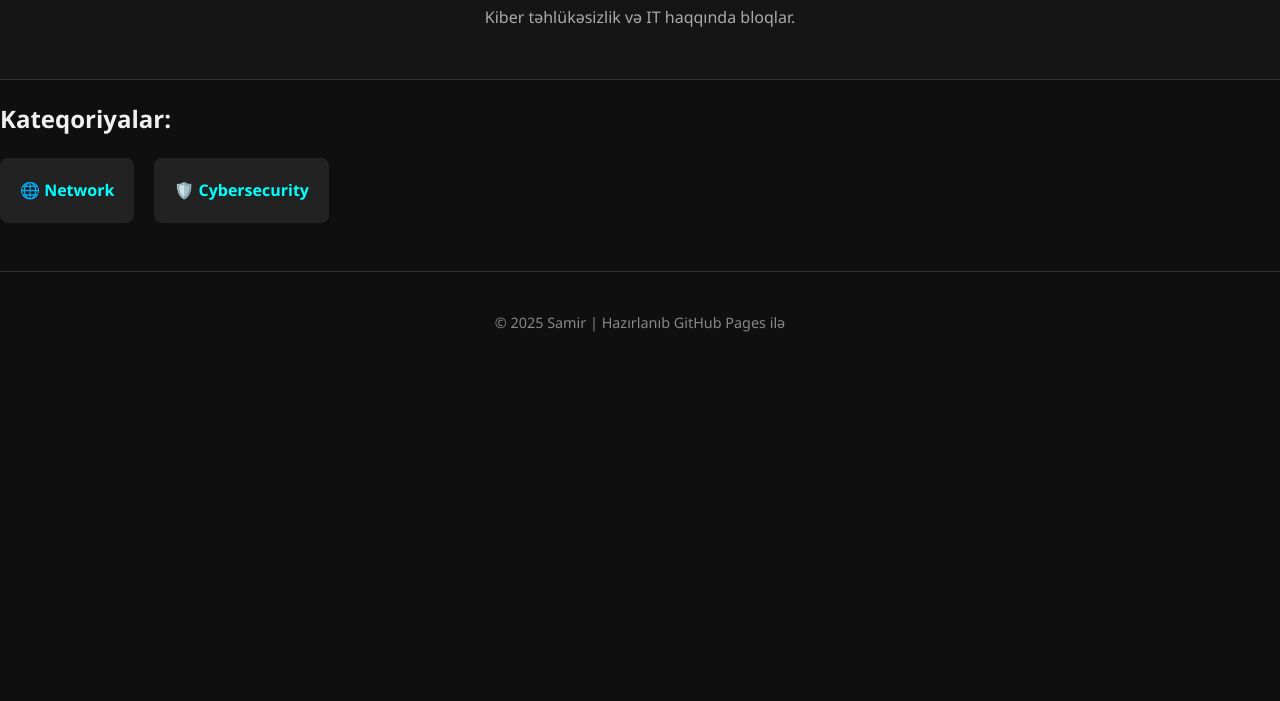
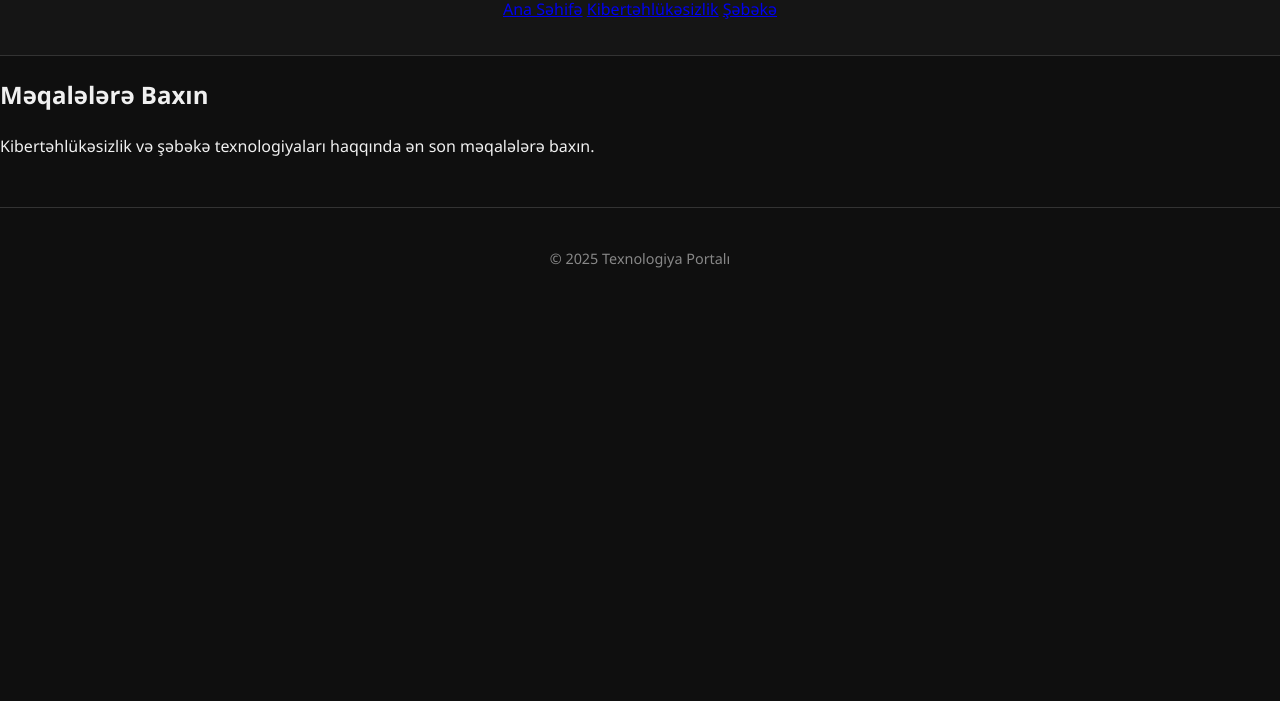
Before and after one commit to 5n4z4r0v/5n4z4r0v.github.io, a plain HTML site: page index.html in a window 1280 px wide. Shown: the part 99-800 px from the top of the page. Drawn offline with Linux system fonts and the light colour scheme.

Commit message:
Update index.html

```diff
--- a/index.html
+++ b/index.html
@@ -1,26 +1,28 @@
 <!DOCTYPE html>
 <html lang="az">
 <head>
-  <meta charset="UTF-8" />
-  <meta name="viewport" content="width=device-width, initial-scale=1" />
-  <title>Samir's Cyber Blog</title>
-  <link rel="stylesheet" href="style.css" />
+    <meta charset="UTF-8">
+    <meta name="viewport" content="width=device-width, initial-scale=1.0">
+    <title>Texnologiya Portalı</title>
+    <link rel="stylesheet" href="style.css">
 </head>
 <body>
-  <header>
-    <h1>👨‍💻 NetSec Blog</h1>
-    <p>Kiber təhlükəsizlik və IT haqqında bloqlar.</p>
-  </header>
-
-  <h2>Kateqoriyalar:</h2>
-  <div class="category-buttons">
-    <a href="network.html" class="category-card">🌐 Network</a>
-    <a href="cybersecurity.html" class="category-card">🛡️ Cybersecurity</a>
-  </div>
-
-
-  <footer>
-    <p>&copy; 2025 Samir | Hazırlanıb GitHub Pages ilə</p>
-  </footer>
+    <header>
+        <h1>Texnologiya Portalına Xoş Gəlmisiniz</h1>
+        <nav>
+            <a href="index.html">Ana Səhifə</a>
+            <a href="cybersecurity.html">Kibertəhlükəsizlik</a>
+            <a href="network.html">Şəbəkə</a>
+        </nav>
+    </header>
+    <main>
+        <section>
+            <h2>Məqalələrə Baxın</h2>
+            <p>Kibertəhlükəsizlik və şəbəkə texnologiyaları haqqında ən son məqalələrə baxın.</p>
+        </section>
+    </main>
+    <footer>
+        <p>&copy; 2025 Texnologiya Portalı</p>
+    </footer>
 </body>
 </html>
```
